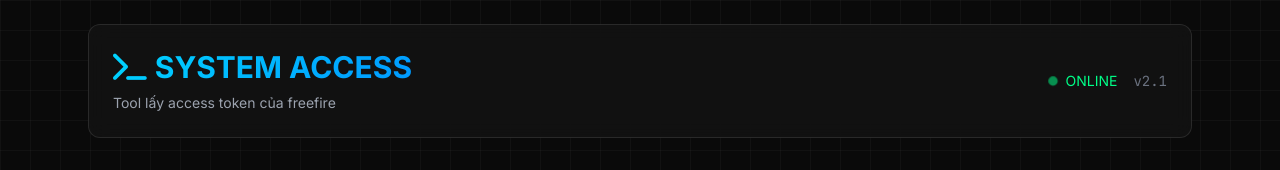
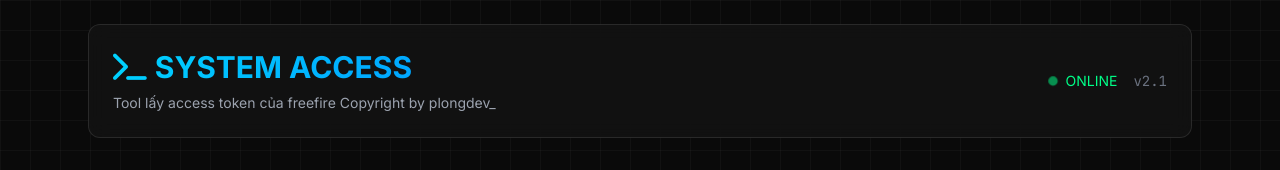
Before and after one commit to plongdevs/gettokenff, a plain HTML site: page index.html in a window 1280 px wide. Shown: the top 170 px of the page. Drawn offline with nearby package versions, Linux system fonts and the light colour scheme.

Commit message:
Update index.html

```diff
--- a/index.html
+++ b/index.html
@@ -163,6 +163,7 @@
                     </h1>
                     <p class="text-gray-400 text-sm">
                         Tool lấy access token của freefire
+Copyright by plongdev_
                     </p>
                 </div>
                 <div class="flex items-center space-x-4">
```
